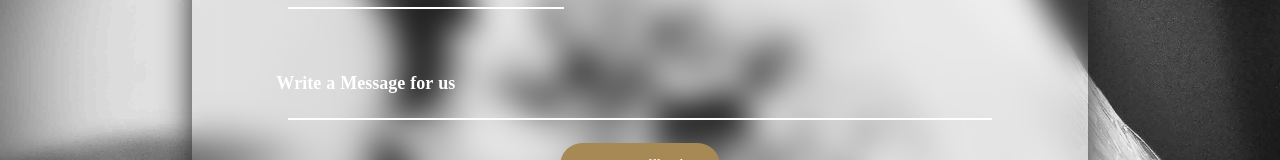
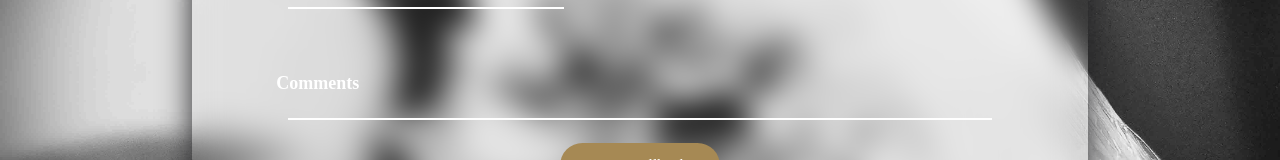
Before and after one commit to keshavtomar/rogue-tattoos, a React (Create React App) app: page /getstarted in a window 1280 px wide. Shown: the part 317-477 px from the top of the page. Built offline with nearby package versions, Linux system fonts and the light colour scheme; the HTML template or start-up script is replaced by a standard one; a web font is replaced by a local one.

Commit message:
message name changed

```diff
--- a/src/components/Getstartedform.jsx
+++ b/src/components/Getstartedform.jsx
@@ -194,8 +194,8 @@ export default function Getstartedform() {
                     <input className='chkbox' checked={isWhatsappAllowed} onChange={handleCheckboxchange} style={{ height: '20px', width: '20px', position: 'relative', top: '13px', backgroundColor: isWhatsappAllowed ? '#a68954' : '', display: 'flex', justifyContent: 'flex-end' }} type="checkbox" />
                 </div>
                 <div className="form-control" style={{ width: '85%' }}>
-                    <input type="text" required name='message' value={formData.message} onChange={setVal} max={16} />
-                    <label>Write&nbsp;a&nbsp;Message&nbsp;for&nbsp;us</label>
+                    <input type="text" required name='message' value={formData.message} onChange={setVal} />
+                    <label>Comments</label>
                 </div>
                 <button className='form-submit-button' onClick={handleFormSubmit}>Get a Callback</button>
             </div>
```
